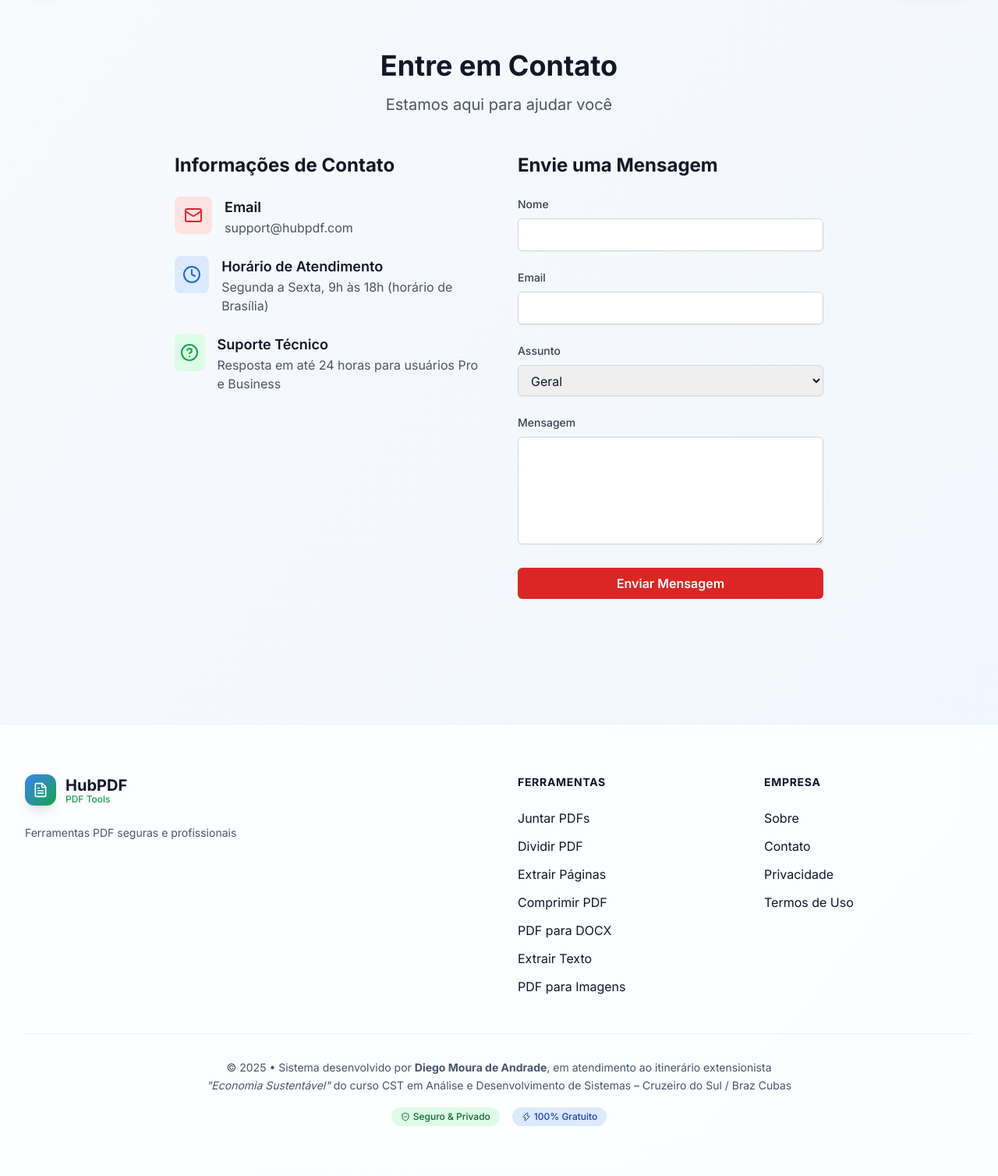
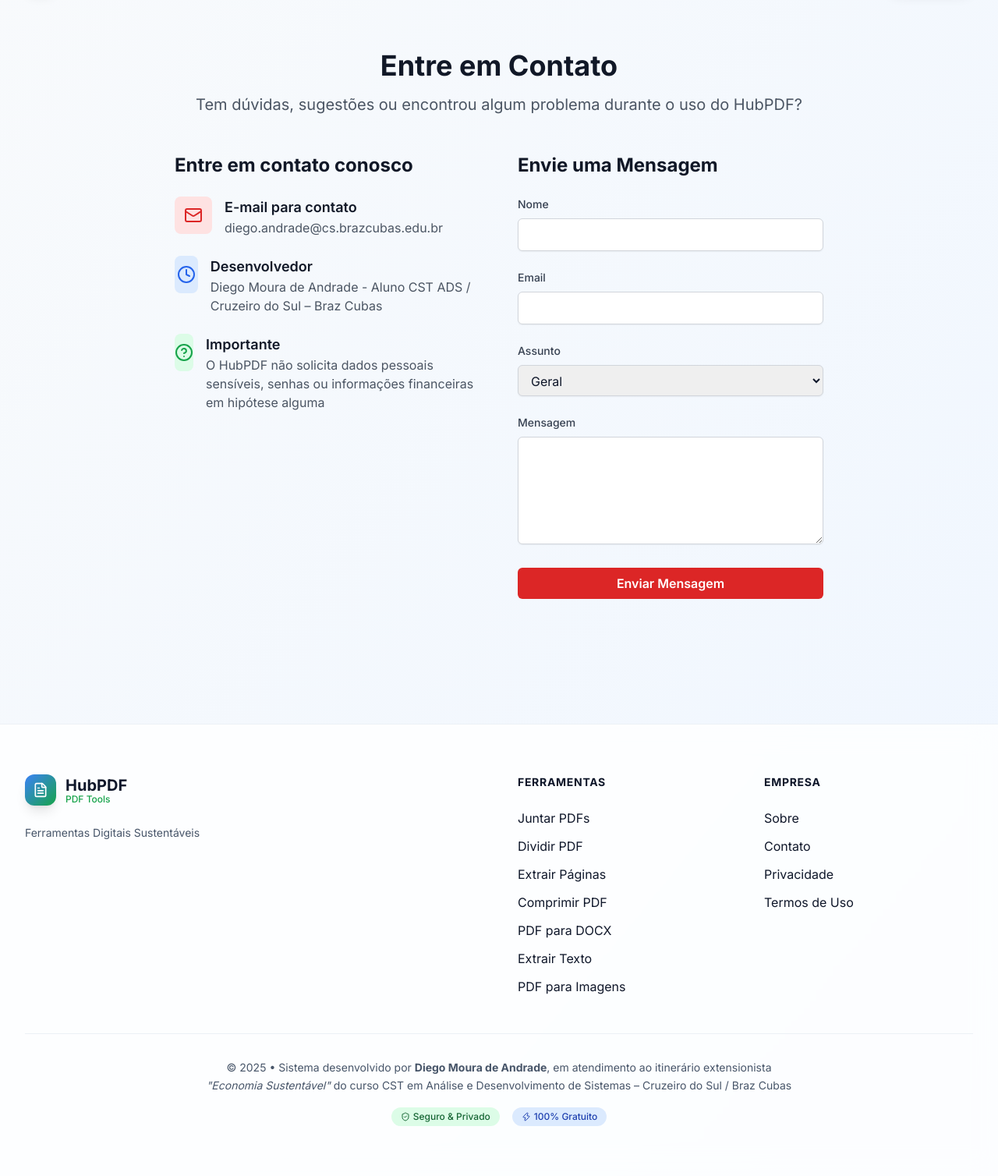
Before and after one commit to diegomoura09/HubPDF, a FastAPI app: page /contact in a window 1280 px wide. Shown: the part 65-1573 px from the top of the page at 78% size. Run offline with FastAPI, Linux system fonts and the light colour scheme; parts of the project's set-up code (start-up, migrations or seed data) failed here and were passed over; some libraries are stand-ins or nearby versions.

Commit message:
Update website content and contact information for project details
Updated Portuguese locale file (locales/pt.json) with new descriptive texts for about, mission, features, and security sections. Modified the contact email in templates/contact.html to 'diego.andrade@cs.brazcubas.edu.br'. Also, added new attached assets (Pasted-Quero-que-voc-substitua-apenas-os-textos-descritivos-das-p-ginas-institucionais-do-site-HubPD-1762260374946_1762260374948.txt and Pasted-Quero-que-voc-substitua-apenas-os-textos-descritivos-das-p-ginas-institucionais-do-site-HubPD-1762260636877_1762260636878.txt) containing the descriptive texts for institutional pages.

Replit-Commit-Author: Agent
Replit-Commit-Session-Id: a20a4d93-0046-4bc2-adde-78577295eebd
Replit-Commit-Checkpoint-Type: full_checkpoint
Replit-Commit-Event-Id: f24fc072-d6ce-4e78-a04d-ad2c51ace563
Replit-Commit-Screenshot-Url: https://storage.googleapis.com/screenshot-production-us-central1/9d1c6065-e45c-4ae8-ab35-b37d098f7755/a20a4d93-0046-4bc2-adde-78577295eebd/cy7v5yn

```diff
--- a/locales/pt.json
+++ b/locales/pt.json
@@ -399,59 +399,59 @@
   "target_coupon": "cupom",
 
   "about_title": "Sobre o HubPDF",
-  "about_subtitle": "Ferramentas PDF profissionais com segurança em primeiro lugar",
-  "about_description_1": "O HubPDF é uma plataforma completa de ferramentas para processamento de arquivos PDF, desenvolvida com foco em segurança, privacidade e facilidade de uso.",
-  "about_mission_title": "Nossa Missão",
-  "about_mission_description": "Fornecer ferramentas PDF seguras e eficientes para profissionais e empresas, garantindo que seus documentos sejam processados com máxima privacidade e qualidade.",
-  "about_features_title": "Recursos Principais",
-  "about_feature_1": "Processamento seguro com criptografia end-to-end",
-  "about_feature_2": "Exclusão automática de arquivos após 30 minutos",
-  "about_feature_3": "Interface intuitiva e responsiva",
-  "about_feature_4": "Planos flexíveis para diferentes necessidades",
-  "about_feature_5": "Suporte a múltiplos idiomas",
+  "about_subtitle": "Ferramentas Digitais Sustentáveis",
+  "about_description_1": "O HubPDF é um sistema web desenvolvido com foco em segurança, privacidade e eficiência no processamento de documentos digitais. A plataforma foi criada como projeto acadêmico, dentro das atividades extensionistas do curso CST em Análise e Desenvolvimento de Sistemas da Cruzeiro do Sul / Braz Cubas, visando atender à sociedade com soluções tecnológicas acessíveis e sustentáveis.",
+  "about_mission_title": "Missão",
+  "about_mission_description": "Facilitar o acesso à tecnologia e incentivar o uso consciente de ferramentas digitais que reduzam o desperdício de recursos físicos e promovam a sustentabilidade documental.",
+  "about_features_title": "Nosso objetivo",
+  "about_feature_1": "Oferecer ferramentas confiáveis e gratuitas para usuários que necessitam manipular arquivos PDF de maneira simples",
+  "about_feature_2": "Não depender de softwares pagos ou complexos",
+  "about_feature_3": "Todos os arquivos processados são excluídos automaticamente após o uso",
+  "about_feature_4": "Respeito às diretrizes da Lei nº 13.709/2018 (Lei Geral de Proteção de Dados – LGPD)",
+  "about_feature_5": "Processamento seguro e privado dos seus documentos",
   "about_security_title": "Segurança e Privacidade",
-  "about_security_description": "Todos os arquivos são processados localmente e excluídos automaticamente. Nunca armazenamos ou compartilhamos seus documentos.",
+  "about_security_description": "Todos os arquivos são processados de forma local e excluídos automaticamente, sem qualquer acesso humano ou registro permanente.",
   "about_contact_title": "Entre em Contato",
-  "about_contact_description": "Tem alguma dúvida ou sugestão?",
+  "about_contact_description": "Tem dúvidas ou sugestões?",
 
-  "privacy_policy_title": "Política de Privacidade",
-  "privacy_last_updated": "Última atualização: 26 de agosto de 2025",
-  "privacy_section_1_title": "Coleta de Informações",
-  "privacy_section_1_content": "Coletamos apenas as informações necessárias para fornecer nossos serviços, incluindo email, nome e informações de pagamento.",
-  "privacy_section_2_title": "Uso de Informações",
-  "privacy_section_2_content": "Suas informações são usadas exclusivamente para fornecer e melhorar nossos serviços. Nunca vendemos ou compartilhamos dados pessoais.",
-  "privacy_section_3_title": "Segurança dos Dados",
-  "privacy_section_3_content": "Implementamos medidas de segurança avançadas para proteger suas informações, incluindo criptografia e exclusão automática de arquivos.",
-  "privacy_section_4_title": "Cookies",
-  "privacy_section_4_content": "Utilizamos cookies apenas para funcionalidades essenciais como autenticação e preferências de idioma.",
-  "privacy_section_5_title": "Retenção de Dados",
-  "privacy_section_5_content": "Arquivos são automaticamente excluídos após 30 minutos. Dados de conta são mantidos apenas enquanto sua conta estiver ativa.",
+  "privacy_policy_title": "Política de Privacidade – HubPDF",
+  "privacy_last_updated": "Lei nº 13.709/2018 (LGPD)",
+  "privacy_section_1_title": "Coleta e uso de dados",
+  "privacy_section_1_content": "O HubPDF não coleta, armazena ou compartilha arquivos enviados para processamento. Todos os documentos são tratados de forma local e excluídos automaticamente, sem qualquer acesso humano ou registro permanente.",
+  "privacy_section_2_title": "Cookies e estatísticas",
+  "privacy_section_2_content": "A plataforma pode utilizar cookies técnicos apenas para garantir o funcionamento do site e otimizar a experiência do usuário. Não utilizamos cookies para rastreamento, publicidade ou perfilamento.",
+  "privacy_section_3_title": "Segurança e confidencialidade",
+  "privacy_section_3_content": "O HubPDF adota boas práticas de segurança da informação, incluindo criptografia local e exclusão automática de arquivos, garantindo a confidencialidade e integridade dos dados processados.",
+  "privacy_section_4_title": "Compromisso com a LGPD",
+  "privacy_section_4_content": "O HubPDF respeita a sua privacidade e está comprometido com a proteção dos seus dados pessoais, conforme previsto na Lei nº 13.709/2018 (Lei Geral de Proteção de Dados Pessoais – LGPD).",
+  "privacy_section_5_title": "Privacidade de Documentos",
+  "privacy_section_5_content": "Todos os arquivos processados são excluídos automaticamente após o uso, sem retenção ou cópias. Sua privacidade é nossa prioridade.",
   "privacy_contact_title": "Contato",
   "privacy_contact_content": "Para questões sobre privacidade, entre em contato conosco através da página",
 
-  "terms_of_service_title": "Termos de Serviço",
-  "terms_last_updated": "Última atualização: 26 de agosto de 2025",
-  "terms_section_1_title": "Aceitação dos Termos",
-  "terms_section_1_content": "Ao usar o HubPDF, você concorda com estes termos de serviço e nossa política de privacidade.",
-  "terms_section_2_title": "Uso Permitido",
-  "terms_section_2_content": "Você pode usar nossos serviços para processamento legal de documentos PDF. É proibido o uso para conteúdo ilegal ou malicioso.",
-  "terms_section_3_title": "Limitações de Responsabilidade",
-  "terms_section_3_content": "Fornecemos o serviço 'como está'. Não somos responsáveis por perda de dados ou danos resultantes do uso do serviço.",
-  "terms_section_4_title": "Pagamentos e Reembolsos",
-  "terms_section_4_content": "Pagamentos são processados mensalmente. Reembolsos são avaliados caso a caso dentro de 30 dias.",
-  "terms_section_5_title": "Modificações",
-  "terms_section_5_content": "Reservamos o direito de modificar estes termos a qualquer momento. Mudanças serão comunicadas por email.",
+  "terms_of_service_title": "Termos de Uso – HubPDF",
+  "terms_last_updated": "Desenvolvido por Diego Moura de Andrade - CST ADS Cruzeiro do Sul / Braz Cubas",
+  "terms_section_1_title": "Natureza do serviço",
+  "terms_section_1_content": "O HubPDF é uma ferramenta gratuita e educacional, destinada ao processamento de arquivos PDF (divisão, junção, compressão, conversão etc.), sem fins comerciais. Ao utilizar o HubPDF, o usuário concorda com os termos descritos a seguir.",
+  "terms_section_2_title": "Uso responsável",
+  "terms_section_2_content": "O usuário compromete-se a utilizar a plataforma apenas para fins legais, éticos e pessoais, não devendo enviar ou processar arquivos que contenham conteúdo ilícito, confidencial de terceiros ou que violem direitos autorais.",
+  "terms_section_3_title": "Limitação de responsabilidade",
+  "terms_section_3_content": "O HubPDF não se responsabiliza por perdas, danos ou falhas resultantes do uso indevido do sistema. Os arquivos são processados automaticamente e excluídos após o uso, sem retenção e ou cópias.",
+  "terms_section_4_title": "Alterações e atualizações",
+  "terms_section_4_content": "Estes Termos poderão ser modificados a qualquer momento, sem aviso prévio, para adequação às atualizações técnicas ou legais. A versão mais recente estará sempre disponível nesta página.",
+  "terms_section_5_title": "Projeto Acadêmico",
+  "terms_section_5_content": "Este sistema foi desenvolvido no âmbito do curso CST em Análise e Desenvolvimento de Sistemas (Cruzeiro do Sul / Braz Cubas) como projeto educacional e extensionista, sem fins lucrativos.",
   "terms_contact_title": "Contato",
-  "terms_contact_content": "Para questões sobre os termos de serviço, entre em contato através da página",
+  "terms_contact_content": "Dúvidas e solicitações podem ser encaminhadas para: diego.andrade@cs.brazcubas.edu.br ou através da página",
 
   "contact_title": "Entre em Contato",
-  "contact_subtitle": "Estamos aqui para ajudar você",
-  "contact_info_title": "Informações de Contato",
-  "contact_email_title": "Email",
-  "contact_hours_title": "Horário de Atendimento",
-  "contact_hours_content": "Segunda a Sexta, 9h às 18h (horário de Brasília)",
-  "contact_support_title": "Suporte Técnico",
-  "contact_support_content": "Resposta em até 24 horas para usuários Pro e Business",
+  "contact_subtitle": "Tem dúvidas, sugestões ou encontrou algum problema durante o uso do HubPDF?",
+  "contact_info_title": "Entre em contato conosco",
+  "contact_email_title": "E-mail para contato",
+  "contact_hours_title": "Desenvolvedor",
+  "contact_hours_content": "Diego Moura de Andrade - Aluno CST ADS / Cruzeiro do Sul – Braz Cubas",
+  "contact_support_title": "Importante",
+  "contact_support_content": "O HubPDF não solicita dados pessoais sensíveis, senhas ou informações financeiras em hipótese alguma",
   "contact_form_title": "Envie uma Mensagem",
   "contact_name_label": "Nome",
   "contact_email_label": "Email",
@@ -472,8 +472,8 @@
   "faq_question_4": "Como funciona o período de teste?",
   "faq_answer_4": "Você pode testar todas as funcionalidades do plano Pro por 7 dias gratuitamente.",
 
-  "footer_description": "Ferramentas PDF seguras e profissionais",
+  "footer_description": "Ferramentas Digitais Sustentáveis",
   "footer_tools": "Ferramentas",
-  "footer_company": "Empresa",
-  "footer_copyright": "© 2025 HubPDF. Todos os direitos reservados."
+  "footer_company": "HubPDF – Ferramentas Digitais Sustentáveis",
+  "footer_copyright": "© 2025 HubPDF - Projeto Acadêmico CST ADS Cruzeiro do Sul / Braz Cubas - Diego Moura de Andrade"
 }
--- a/templates/contact.html
+++ b/templates/contact.html
@@ -21,7 +21,7 @@
                     </div>
                     <div>
                         <h3 class="text-lg font-semibold text-gray-900">{{ t('contact_email_title') }}</h3>
-                        <p class="text-gray-600">support@hubpdf.com</p>
+                        <p class="text-gray-600">diego.andrade@cs.brazcubas.edu.br</p>
                     </div>
                 </div>
 
```
Also changed, not shown: attached_assets/Pasted-Quero-que-voc-substitua-apenas-os-textos-descritivos-das-p-ginas-institucionais-do-site-HubPD-1762260374946_1762260374948.txt (added, +108 -0 lines), attached_assets/Pasted-Quero-que-voc-substitua-apenas-os-textos-descritivos-das-p-ginas-institucionais-do-site-HubPD-1762260636877_1762260636878.txt (added, +103 -0 lines), 1 other file.
